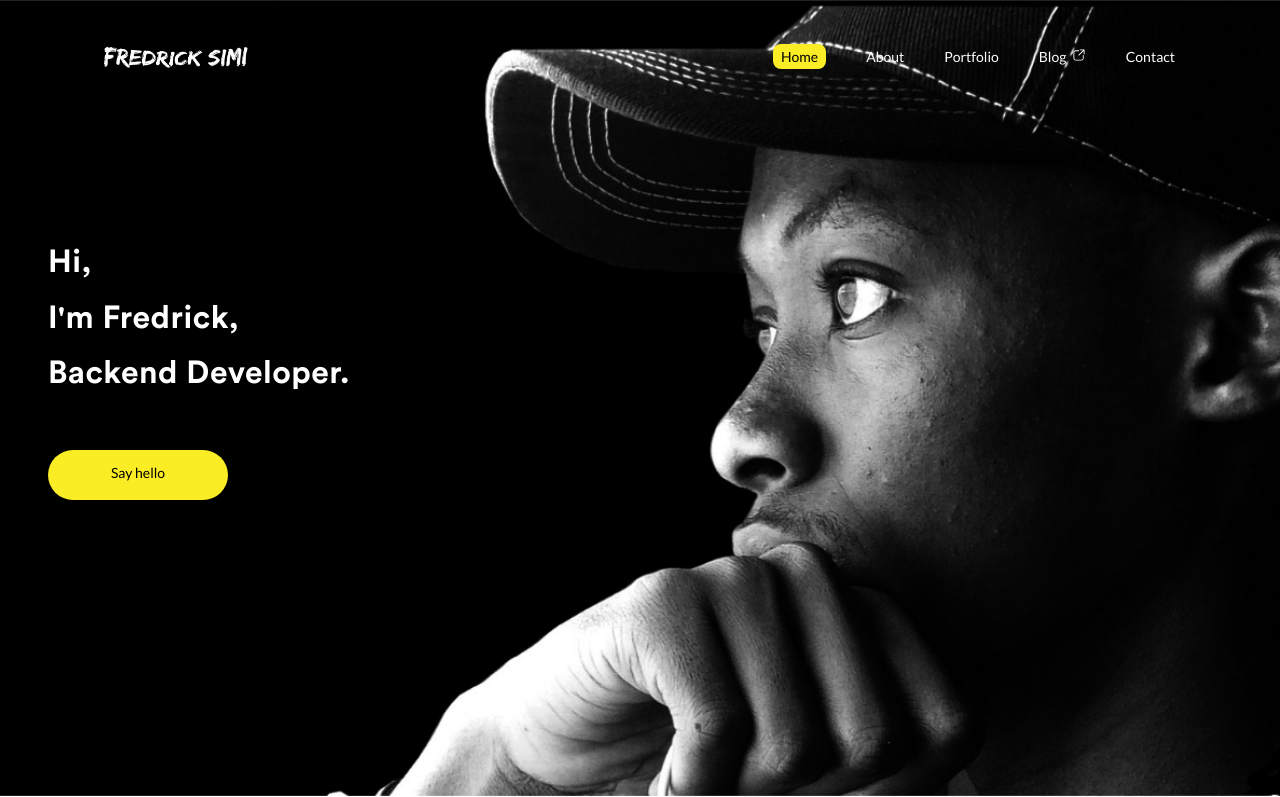
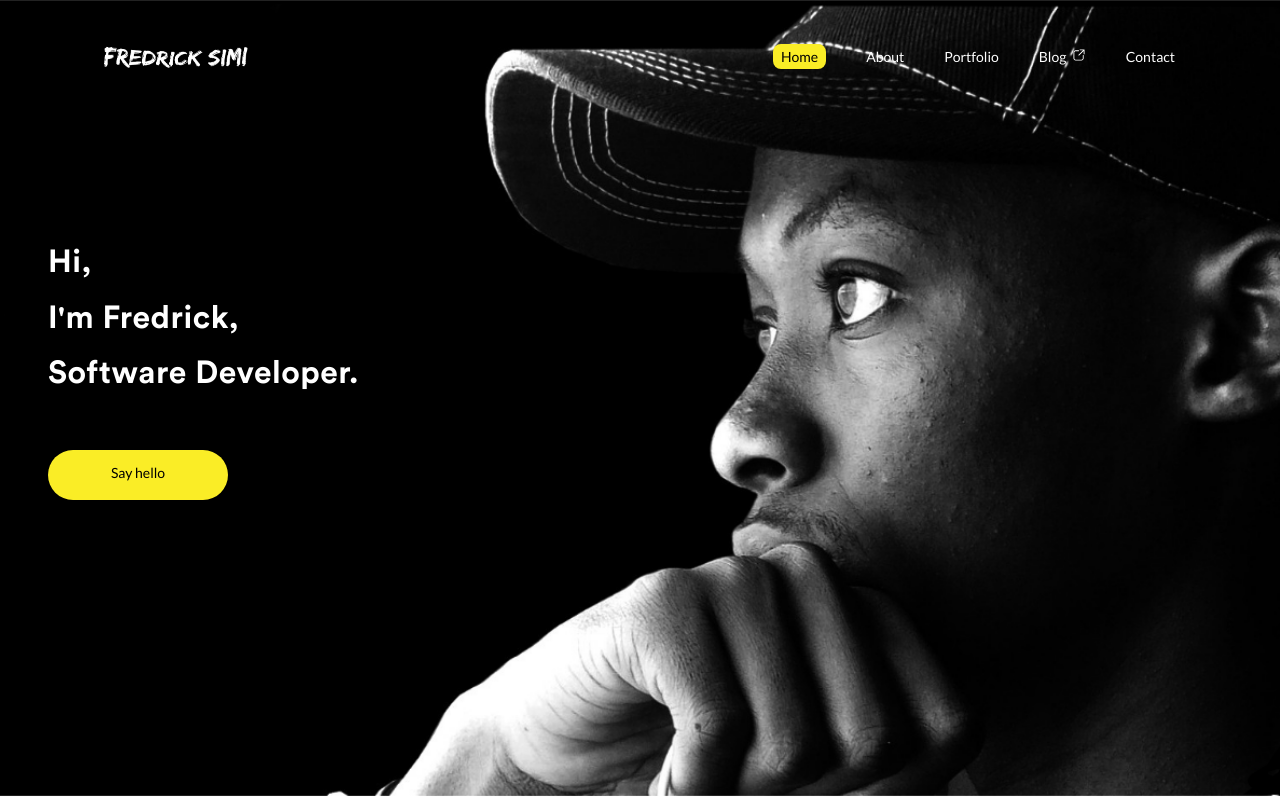
Before and after one commit to fredricksimi/website, a Django app: page / in a window 1280 px wide. Shown: the top 797 px of the page. Run offline with Django 3.2, Linux system fonts and the light colour scheme; some libraries are stand-ins or nearby versions.

Commit message:
added stuff

```diff
--- a/mainapp/templates/mainapp/index.html
+++ b/mainapp/templates/mainapp/index.html
@@ -16,7 +16,7 @@
                 I'm Fredrick,
             </h1>
             <h1 class="text-left koko">
-                Backend Developer.</h1>
+                Software Developer.</h1>
             <br><br>
             <a href="mailto:hello@fredricksimi.com">
             <div
```
Also changed, not shown: 1 other file.
